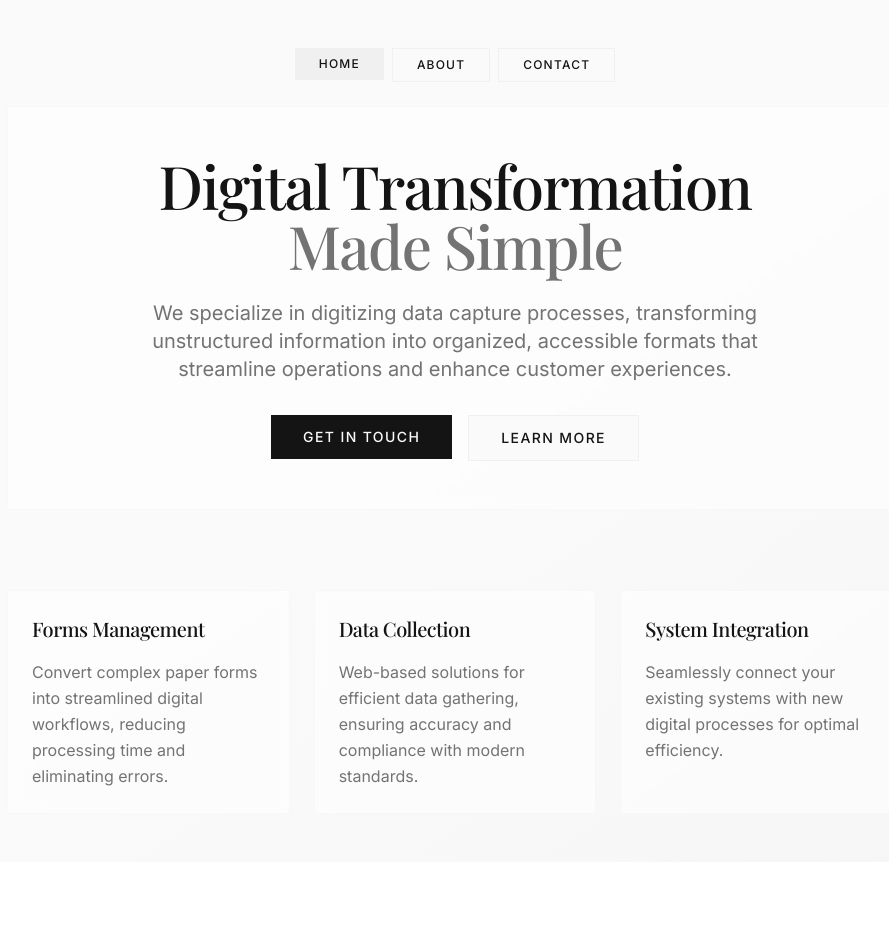
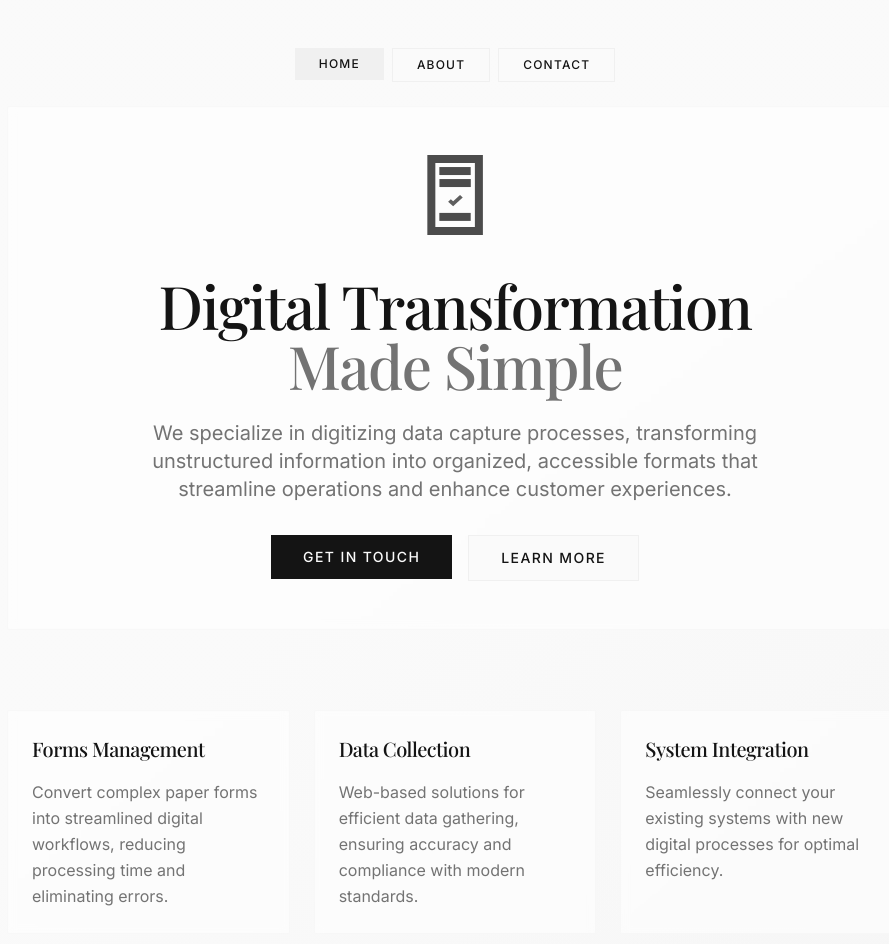
Before and after one commit to Maggoten/psyche-card-pivot, a React (Vite) app: page / in a window 1280 px wide. Shown: the top 944 px of the page, without its empty margins (185-1074 px from the left). Before the commit the page ends 862 px from the top, so only its background shows below. Built offline with nearby package versions, Linux system fonts and the light colour scheme; the HTML template or start-up script is replaced by a standard one; a web font is replaced by a local one.

Commit message:
Move logo to home page

```diff
--- a/src/components/BusinessCard.tsx
+++ b/src/components/BusinessCard.tsx
@@ -1,6 +1,5 @@
 import React, { useEffect, useRef } from "react";
 import { useIsMobile } from "@/hooks/use-mobile";
-import PreFormITLogo from "@/assets/PreFormITLogo_noText.svg";
 
 interface BusinessCardProps {
   className?: string;
@@ -105,14 +104,6 @@ const BusinessCard = ({ className = "" }: BusinessCardProps) => {
 
             {/* Center */}
             <div className="flex flex-col items-center justify-center text-center">
-              {/* Logo */}
-              <div className="mb-4">
-                <img
-                  src={PreFormITLogo}
-                  alt="PreForm IT Logo"
-                  className={`${isMobile ? 'w-8 h-12' : 'w-10 h-16'} opacity-80`}
-                />
-              </div>
               <ObfuscatedText
                 parts={["RON", "LUND"]}
                 display="RON LUND"
--- a/src/pages/Index.tsx
+++ b/src/pages/Index.tsx
@@ -1,6 +1,7 @@
 import Navigation from "@/components/Navigation";
 import { Button } from "@/components/ui/button";
 import { Link } from "react-router-dom";
+import PreFormITLogo from "@/assets/PreFormITLogo_noText.svg";
 
 const Index = () => {
   return (
@@ -14,6 +15,14 @@ const Index = () => {
       <section className="px-4 pb-8 md:pb-12">
         <div className="max-w-4xl mx-auto text-center">
           <div className="bg-card/50 backdrop-blur-sm rounded-lg p-8 md:p-12 border border-border/20 mb-8">
+            {/* Logo */}
+            <div className="flex justify-center mb-6">
+              <img
+                src={PreFormITLogo}
+                alt="PreForm IT Logo"
+                className="w-16 h-24 opacity-70 text-foreground"
+              />
+            </div>
             <h1 className="font-display text-4xl md:text-5xl lg:text-6xl font-medium tracking-tight text-foreground mb-6">
               Digital Transformation
               <span className="block text-muted-foreground">Made Simple</span>
```
